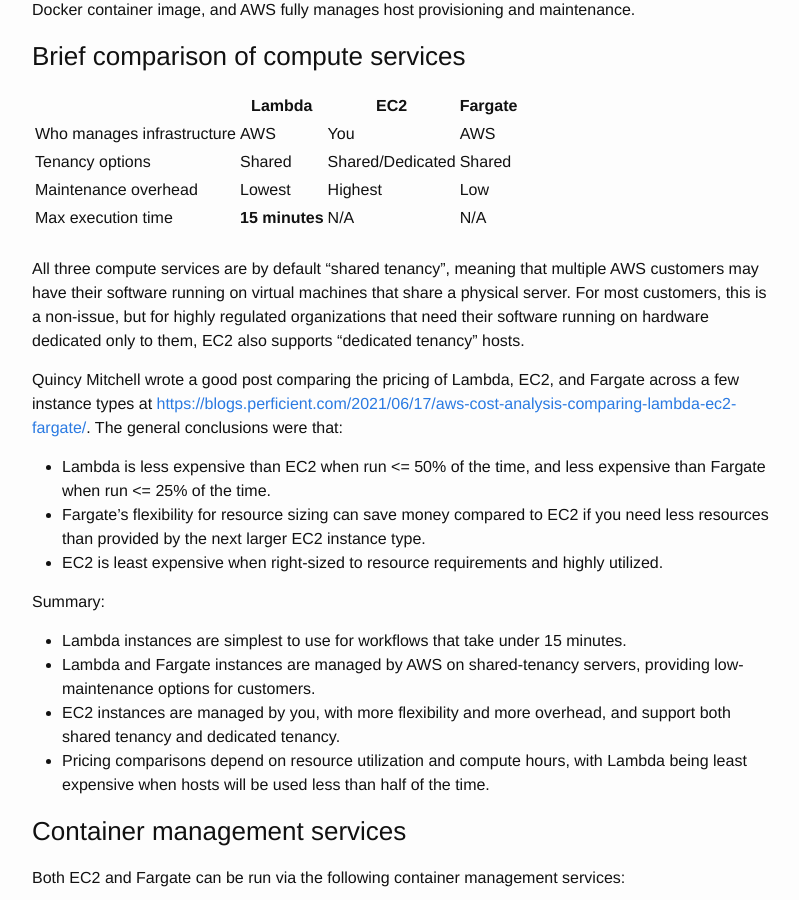
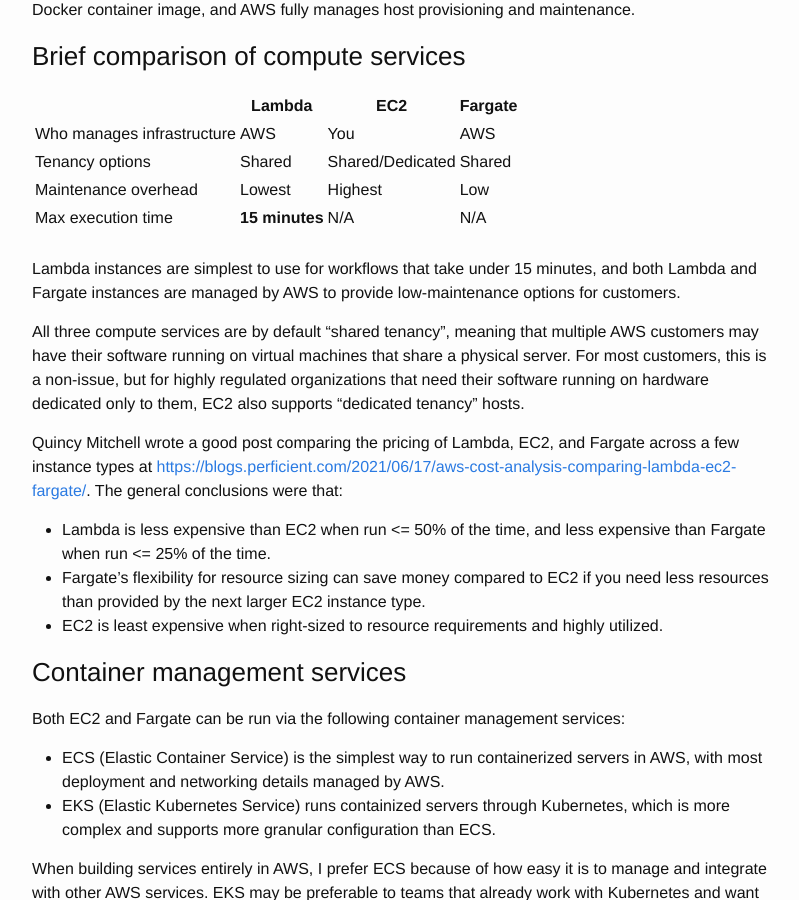
Before and after one commit to msayson/msayson.github.io, a Jekyll site: the page built from _posts/2023-04-27-aws-compute-options.markdown, in a window 1280 px wide and 900 px high, scrolled down 880 px. Shown: the whole window, without its empty margins (238-1037 px from the left). Built offline with Jekyll 4.4.1, drawn with Linux system fonts in a browser that asks for light colours.

Commit message:
Combined duplicating content

```diff
--- a/_posts/2023-04-27-aws-compute-options.markdown
+++ b/_posts/2023-04-27-aws-compute-options.markdown
@@ -32,18 +32,14 @@
 |Max execution time        |**15 minutes**|N/A     |N/A    |
 
 <br>
+Lambda instances are simplest to use for workflows that take under 15 minutes, and both Lambda and Fargate instances are managed by AWS to provide low-maintenance options for customers.
+
 All three compute services are by default "shared tenancy", meaning that multiple AWS customers may have their software running on virtual machines that share a physical server.  For most customers, this is a non-issue, but for highly regulated organizations that need their software running on hardware dedicated only to them, EC2 also supports "dedicated tenancy" hosts.
 
 Quincy Mitchell wrote a good post comparing the pricing of Lambda, EC2, and Fargate across a few instance types at <https://blogs.perficient.com/2021/06/17/aws-cost-analysis-comparing-lambda-ec2-fargate/>.  The general conclusions were that:
 * Lambda is less expensive than EC2 when run <= 50% of the time, and less expensive than Fargate when run <= 25% of the time.
 * Fargate's flexibility for resource sizing can save money compared to EC2 if you need less resources than provided by the next larger EC2 instance type.
 * EC2 is least expensive when right-sized to resource requirements and highly utilized.
-
-Summary:
-* Lambda instances are simplest to use for workflows that take under 15 minutes.
-* Lambda and Fargate instances are managed by AWS on shared-tenancy servers, providing low-maintenance options for customers.
-* EC2 instances are managed by you, with more flexibility and more overhead, and support both shared tenancy and dedicated tenancy.
-* Pricing comparisons depend on resource utilization and compute hours, with Lambda being least expensive when hosts will be used less than half of the time.
 
 ### Container management services
 Both EC2 and Fargate can be run via the following container management services:
```
